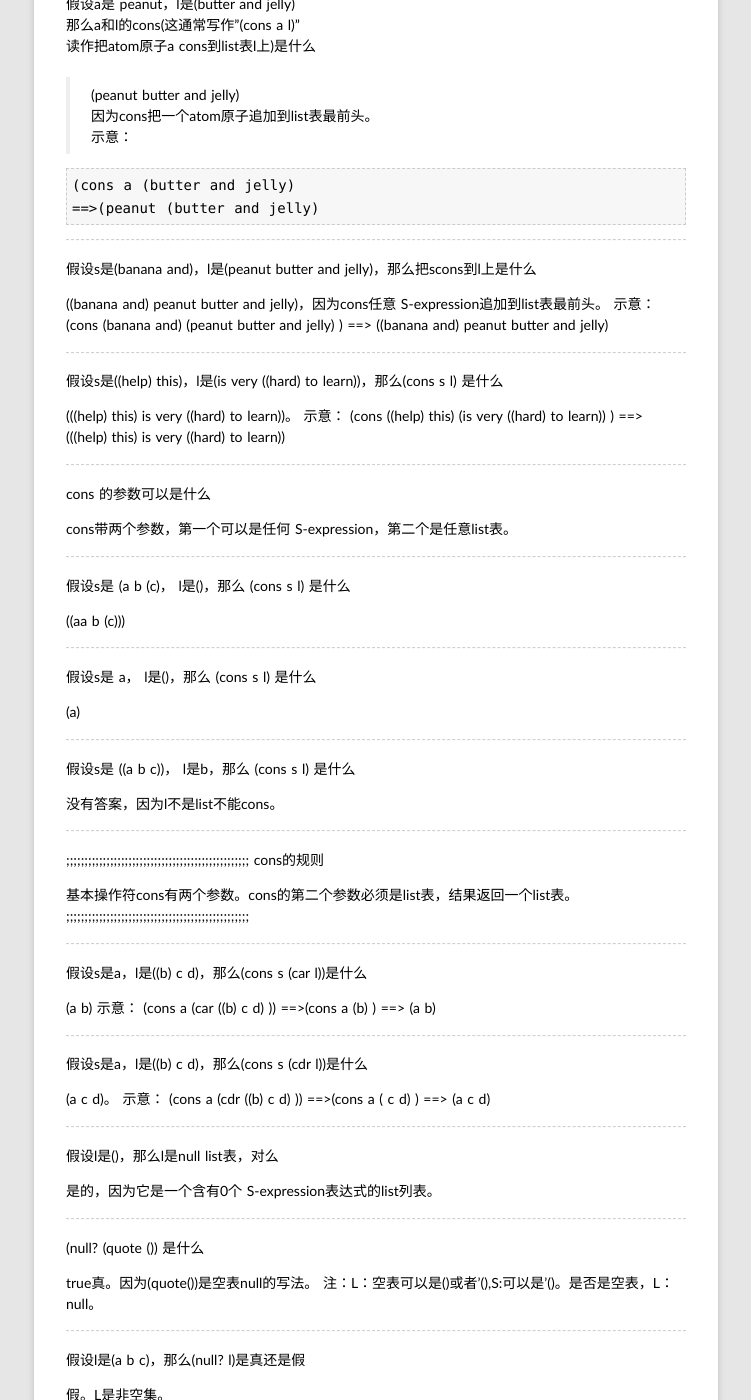
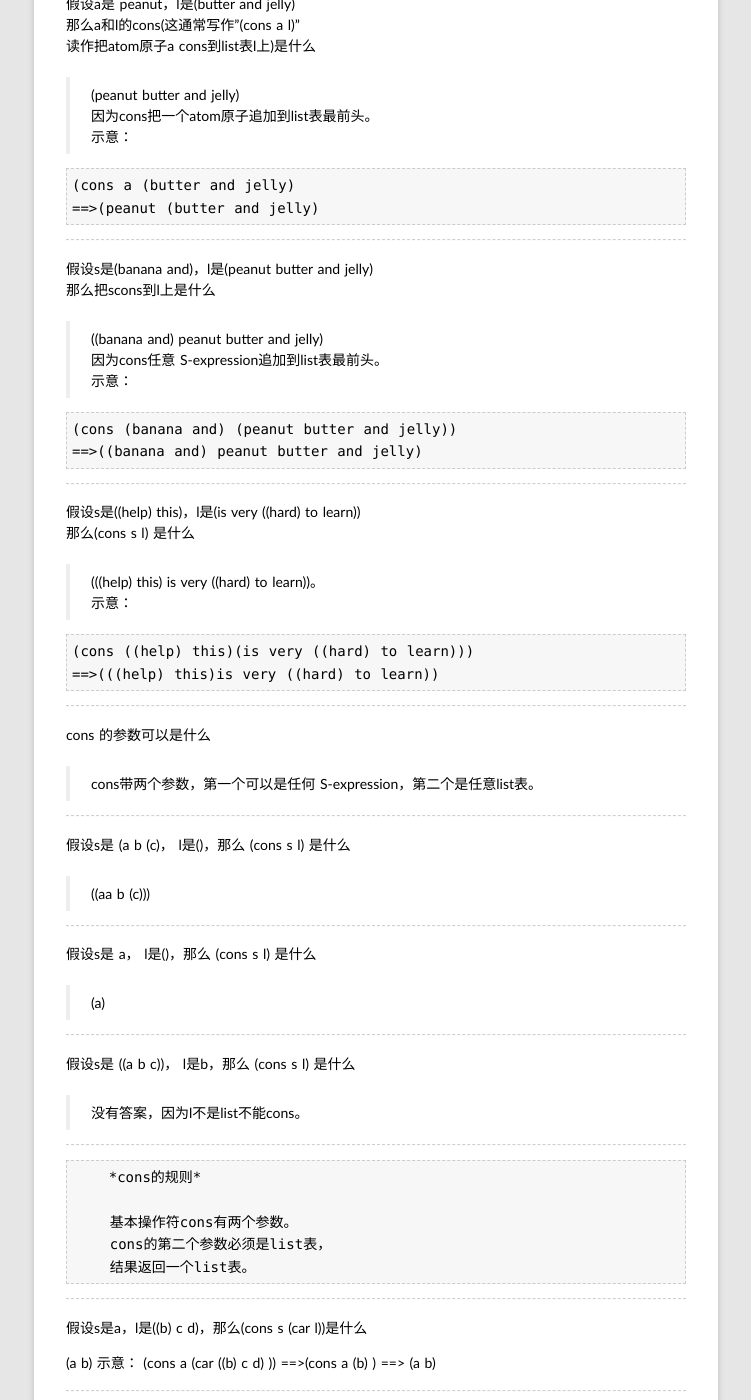
Before and after one commit to rhuichao/uternet.github.io, a Jekyll site: the page built from TLS/01.md, in a window 1280 px wide and 1400 px high, scrolled down 5605 px. Shown: the whole window, without its empty margins (264-1015 px from the left). Built offline with Jekyll 4.4.1, drawn with Linux system fonts in a browser that asks for light colours; some web fonts are replaced; Markdown is read by kramdown in place of the engine named in the settings.

Commit message:
new document posted

````diff
--- a/TLS/01.md
+++ b/TLS/01.md
@@ -312,55 +312,61 @@ cdr 的参数可以是什么
 
 ------------------
 
-假设s是(banana and)，l是(peanut butter and jelly)，那么把scons到l上是什么
+假设s是(banana and)，l是(peanut butter and jelly)
+那么把scons到l上是什么
 
-((banana and) peanut butter and jelly)，因为cons任意 S-expression追加到list表最前头。
-示意：
-   (cons (banana and)    (peanut butter and jelly) )
-==>     ((banana and)     peanut butter and jelly)
+>((banana and) peanut butter and jelly)
+>因为cons任意 S-expression追加到list表最前头。
+>示意：
+
+    (cons (banana and) (peanut butter and jelly))
+    ==>((banana and) peanut butter and jelly)
 
 ------------------
 
-假设s是((help) this)，l是(is very ((hard) to learn))，那么(cons s l) 是什么
+假设s是((help) this)，l是(is very ((hard) to learn))
+那么(cons s l) 是什么
 
-(((help) this) is very ((hard) to learn))。
-示意：
-   (cons ((help) this)    (is very ((hard) to learn)) )
-==>     (((help) this)     is very ((hard) to learn))
+>(((help) this) is very ((hard) to learn))。
+>示意：
+
+    (cons ((help) this)(is very ((hard) to learn)))
+    ==>(((help) this)is very ((hard) to learn))
 
 ------------------
 
-
 cons 的参数可以是什么
 
-cons带两个参数，第一个可以是任何 S-expression，第二个是任意list表。
+>cons带两个参数，第一个可以是任何 S-expression，第二个是任意list表。
 
 ------------------
 
 
 假设s是 (a b (c)， l是()，那么 (cons s l) 是什么
 
-((aa b (c)))
+>((aa b (c)))
 
 ------------------
 
 假设s是 a， l是()，那么 (cons s l) 是什么
 
-(a)
+>(a)
 
 ------------------
 
 假设s是 ((a b c))， l是b，那么 (cons s l) 是什么
 
-没有答案，因为l不是list不能cons。
+>没有答案，因为l不是list不能cons。
 
 ------------------
 
-;;;;;;;;;;;;;;;;;;;;;;;;;;;;;;;;;;;;;;;;;;;;;;;;;;
-cons的规则
+```
+    *cons的规则*
 
-基本操作符cons有两个参数。cons的第二个参数必须是list表，结果返回一个list表。
-;;;;;;;;;;;;;;;;;;;;;;;;;;;;;;;;;;;;;;;;;;;;;;;;;;
+    基本操作符cons有两个参数。
+    cons的第二个参数必须是list表，
+    结果返回一个list表。
+```
 
 
 ------------------
````
